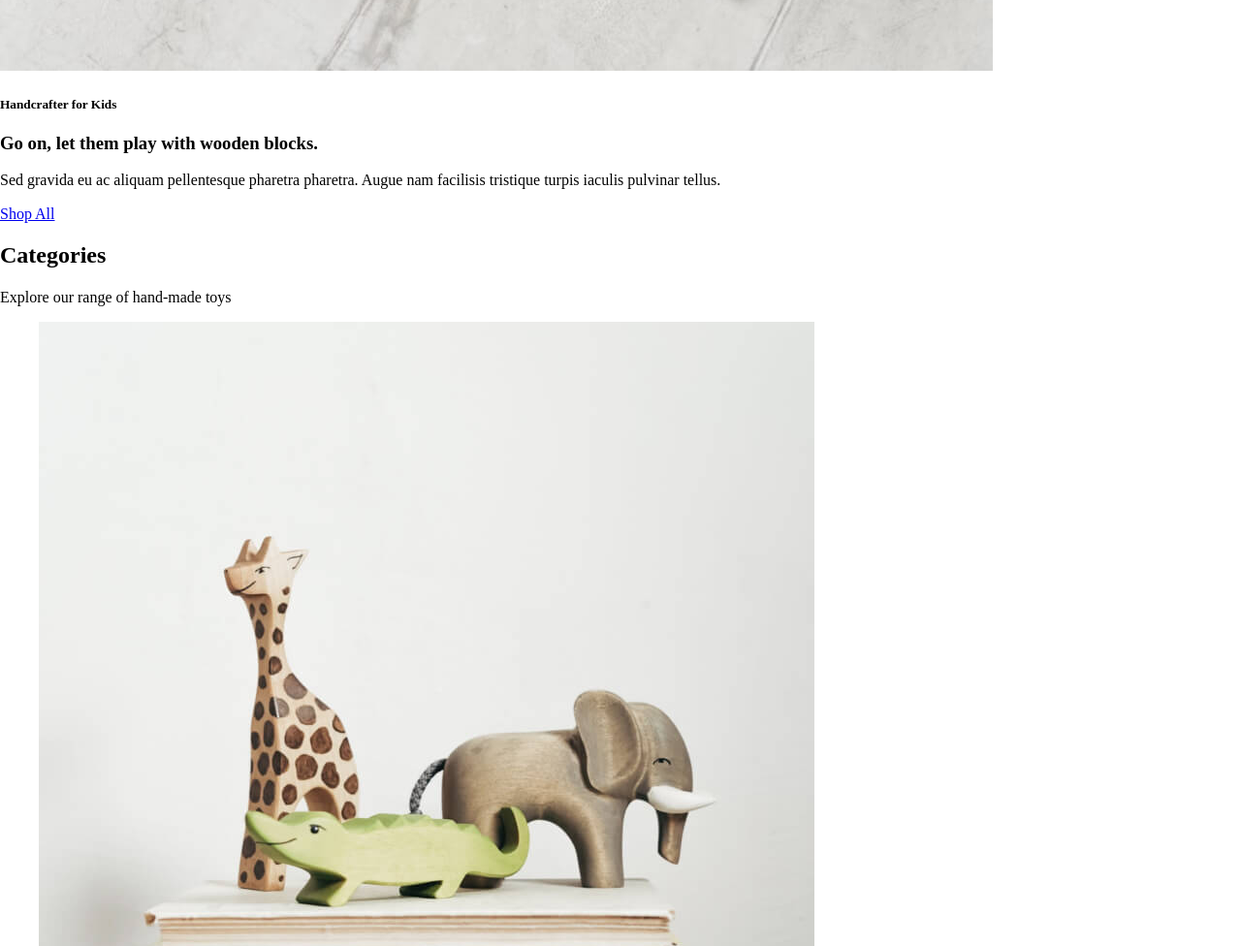
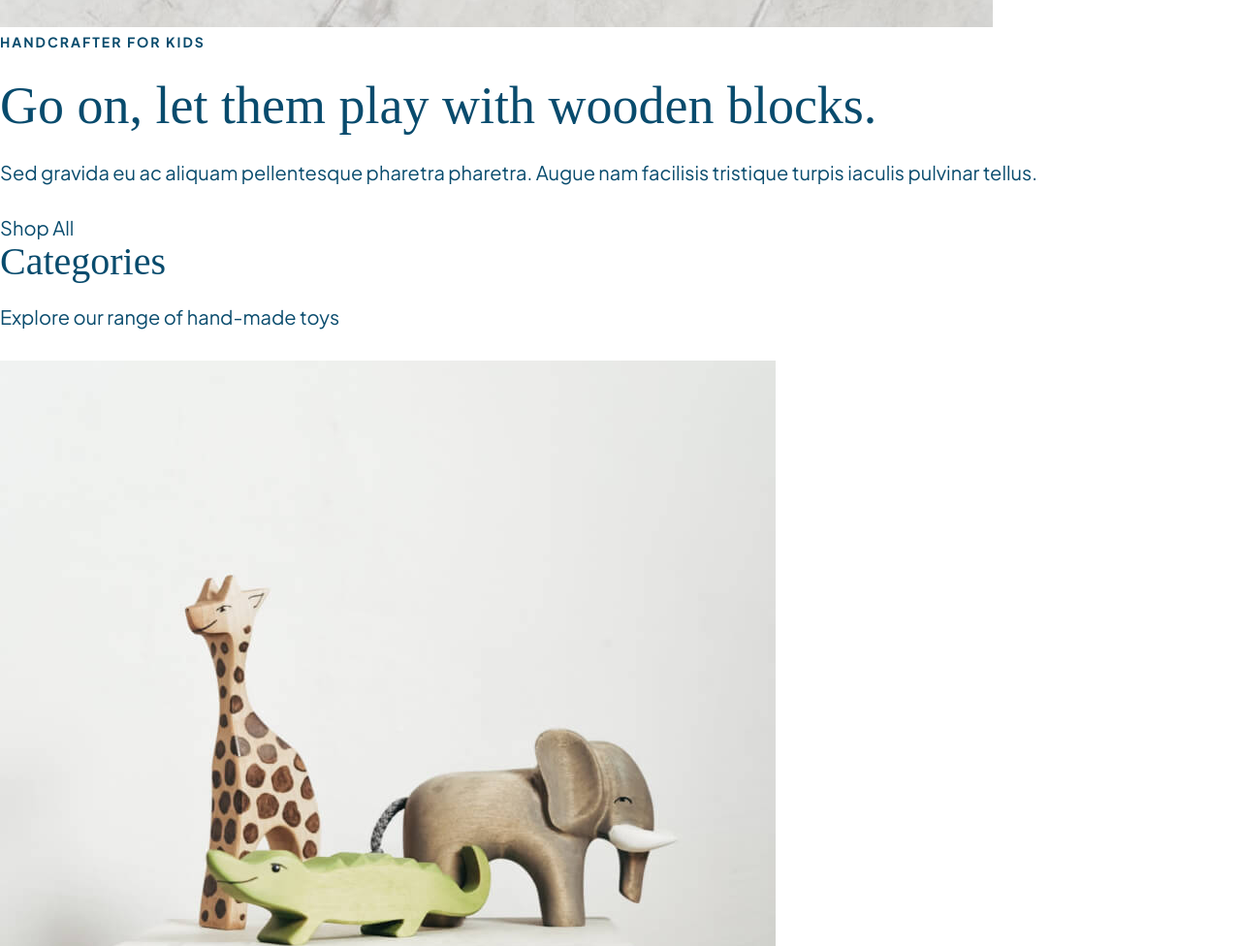
Before and after one commit to JoeLof/ecommerce-store, a plain HTML site: page index.html in a window 1280 px wide. Shown: the part 1650-2626 px from the top of the page at 97% size. Drawn offline with Linux system fonts and the light colour scheme; files whose address does not match are found by name; a web font is replaced by a local one.

Commit message:
added typography styles :pencil2::sheep::space_invader:

```diff
--- a/styles/sass/partials/_typography.scss
+++ b/styles/sass/partials/_typography.scss
@@ -20,4 +20,93 @@
             url('../fonts/PlusJakarta_Sans-2.5/static/PlusJakartaSans-Bold.ttf');
     font-weight: bold;
 }
+
 // Importing our Heading Font - Young Serif
+@font-face {
+    font-family: "Young Serif";
+    src: url('../fonts/youngserif/YoungSerif-Regular.otf');
+}
+
+html {
+    /* if we set our root element font-size to 125%, then 1 rem = 20px */
+    font-size: 125%;
+}
+
+body {
+    font-family: variables.$bodyFont;
+    font-size: 1rem;
+    color: variables.$primary;
+}
+
+h1,
+h2,
+h3,
+h4,
+blockquote {
+    font-family: variables.$headingFont;
+    font-weight: normal;
+    color: variables.$primary;
+    margin: 0;
+}
+
+h1 {
+    font-size: 1.4rem;
+}
+
+h2 {
+    font-size: 2rem;
+    line-height: 2.4rem;
+    margin-bottom: 18px;
+}
+
+h3 {
+    font-size: 2.7rem;
+    line-height: 3rem;
+    margin-bottom: 24px;
+}
+
+h4 {
+    font-size: 1.7rem;
+    line-height: 2rem;
+    margin-bottom: 18px;
+}
+
+h5 {
+    font-size: 0.7rem;
+    font-weight: bold;
+    line-height: 1.2rem;
+    letter-spacing: 0.1rem;
+    text-transform: uppercase;
+    margin: 0 0 24px 0;
+}
+
+p {
+    line-height: 1.5rem;
+    margin: 0 0 30px 0;
+
+    &.smallCopy {
+        font-size: 0.6rem;
+        line-height: 1.2rem;
+        font-weight: bold;
+        margin: 0;
+    }
+}
+
+ul,
+li,
+a,
+input {
+    padding: 0;
+    margin: 0;
+}
+
+ul {
+    list-style: none;
+}
+
+a {
+    text-decoration: none;
+    color: inherit;
+    cursor: pointer;
+    transition: 0.3s;
+}
```
Also changed, not shown: styles/styles.css.
